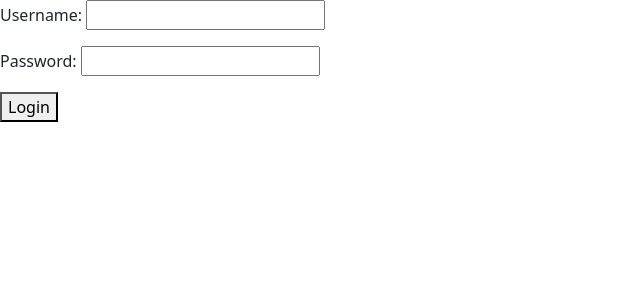
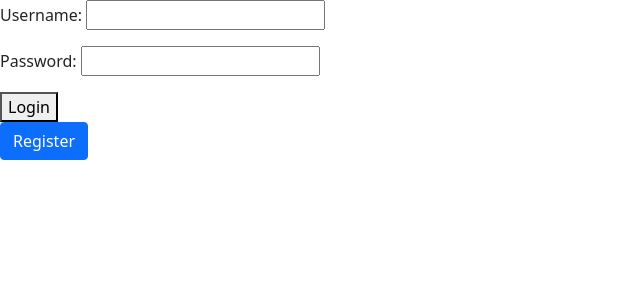
Before and after one commit to AlmazKeldibekov/news, a Django app: page / in a window 1280 px wide. Shown: the top 300 px of the page, without its empty margins (0-640 px from the left). Run offline with Django 3.2, Linux system fonts and the light colour scheme.

Commit message:
Add register button

```diff
--- a/templates/accounts/login.html
+++ b/templates/accounts/login.html
@@ -13,6 +13,7 @@
         {% csrf_token %}
         <button type="submit">Login</button>
     </form>
+    <a href="{% url 'register_url'%}" class = 'btn btn-primary'>Register</a>
 
 
 </body>
```
